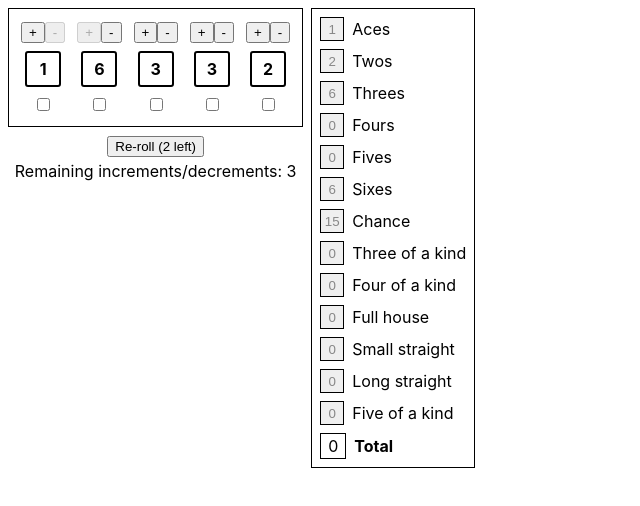
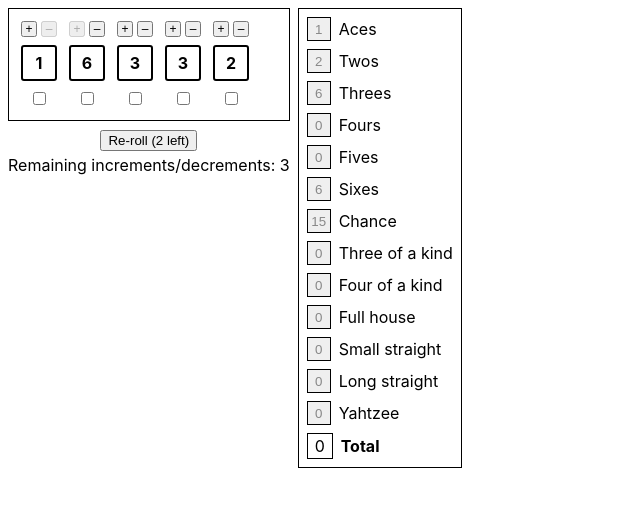
Before and after one commit to nick-hiebl/yahtz-like, a React (Create React App) app: page / in a window 1280 px wide. Shown: the top 506 px of the page, without its empty margins (0-640 px from the left). Built offline with nearby package versions, Linux system fonts and the light colour scheme; the HTML template or start-up script is replaced by a standard one.

Commit message:
Overhaul to keep faces as objects instead of ints

```diff
--- a/src/Game.css
+++ b/src/Game.css
@@ -82,7 +82,21 @@
     padding: 0;
 }
 
-.target-score.placeholder:hover {
+button.target-score.placeholder:hover {
     color: #44f;
     font-weight: bold;
 }
+
+.inc-dec {
+    display: flex;
+    flex-direction: row;
+    gap: 4px;
+}
+
+.inc-dec-button {
+    padding: 0;
+    width: 16px;
+    height: 16px;
+    line-height: 12px;
+    font-size: 12px;
+}
--- a/src/Game.tsx
+++ b/src/Game.tsx
@@ -1,4 +1,4 @@
-import { useState } from 'react';
+import { JSX, useState } from 'react';
 
 import './Game.css';
 
@@ -6,10 +6,28 @@
 const DICE_MAX_FACE = 6;
 const INITIAL_REROLLS = 2;
 
-type Value = number;
+type NumberValue = { type: 'number'; value: number };
+
+type Value =
+    | NumberValue
+    | { type: 'wild' };
+
+function isNumberValue(value: Value): value is NumberValue {
+    return value.type === 'number';
+}
+
+const ValueComponent = (props: Value): JSX.Element => {
+    if (isNumberValue(props)) {
+        return <span>{props.value}</span>;
+    } else if (props.type === 'wild') {
+        return <span>W</span>;
+    }
+
+    return <span>???</span>;
+};
 
 const getRandomValue = (): Value => {
-    return Math.floor(Math.random() * DICE_MAX_FACE + 1);
+    return { type: 'number', value: Math.floor(Math.random() * DICE_MAX_FACE + 1) };
 };
 
 type Target = {
@@ -20,27 +38,31 @@
     score?: number;
 };
 
-function countValue(targetValue: Value) {
+function countValue(targetValue: number) {
     return (values: Value[]): number => {
-        return values.filter(v => v === targetValue).length * targetValue;
+        return values.filter(v => v.type === 'number' && v.value === targetValue).length * targetValue;
     };
 }
 
 function hasNOfAKind(count: number, values: Value[]) {
-    const countMap: Record<Value, number> = {};
+    const countMap: Record<number, number> = {};
 
     for (const value of values) {
-        countMap[value] = (countMap[value] ?? 0) + 1;
+        if (value.type === 'number') {
+            countMap[value.value] = (countMap[value.value] ?? 0) + 1;
+        }
     }
 
     return Math.max(...Object.values(countMap)) >= count;
 }
 
 function hasFullHouse(values: Value[]) {
-    const countMap: Record<Value, number> = {};
+    const countMap: Record<number, number> = {};
 
     for (const value of values) {
-        countMap[value] = (countMap[value] ?? 0) + 1;
+        if (value.type === 'number') {
+            countMap[value.value] = (countMap[value.value] ?? 0) + 1;
+        }
     }
 
     const countSet = new Set(Object.values(countMap));
@@ -49,7 +71,7 @@
 }
 
 function hasRunOfLength(length: number, values: Value[]) {
-    const simpleValues = Array.from(new Set(values));
+    const simpleValues = Array.from(new Set(values.filter(isNumberValue).map(v => v.value)));
     simpleValues.sort((a, b) => a - b);
 
     let runLength = 0;
@@ -67,11 +89,15 @@
     return maxLengthFound >= length;
 }
 
-function sum(values: Value[]) {
-    return values.reduce((a, b) => a + b, 0);
+function sumValues(values: Value[]) {
+    return values.reduce((total: number, value: Value) => total + (isNumberValue(value) ? value.value : 0), 0);
 }
 
-const DEFAULT_TARGETS: Target[] = [
+function sum(values: number[]) {
+    return values.reduce((total: number, thisNumber: number) => total + thisNumber, 0);
+}
+
+const FULL_YAHTZEE_GAME: Target[] = [
     {
         id: 'ones',
         name: 'Aces',
@@ -105,17 +131,17 @@
     {
         id: 'chance',
         name: 'Chance',
-        scorer: values => sum(values),
+        scorer: values => sumValues(values),
     },
     {
         id: 'three-of-a-kind',
         name: 'Three of a kind',
-        scorer: values => hasNOfAKind(3, values) ? sum(values) : 0,
+        scorer: values => hasNOfAKind(3, values) ? sumValues(values) : 0,
     },
     {
         id: 'four-of-a-kind',
         name: 'Four of a kind',
-        scorer: values => hasNOfAKind(4, values) ? sum(values) : 0,
+        scorer: values => hasNOfAKind(4, values) ? sumValues(values) : 0,
     },
     {
         id: 'full-house',
@@ -134,7 +160,7 @@
     },
     {
         id: 'five-of-a-kind',
-        name: 'Five of a kind',
+        name: 'Yahtzee',
         scorer: values => hasNOfAKind(5, values) ? 50 : 0,
     },
 ];
@@ -144,14 +170,14 @@
 export const Game = () => {
     const [incsLeft, setIncsLeft] = useState(DEFAULT_INCS);
     const [rerollsLeft, setRerollsLeft] = useState(INITIAL_REROLLS);
-    const [rolls, setRolls] = useState(() => {
+    const [rolls, setRolls] = useState<Value[]>(() => {
         return new Array(NUM_DICE).fill(0).map(getRandomValue);
     });
 
     const [locks, setLocks] = useState(new Array(NUM_DICE).fill(false));
 
-    const [targets, setTargets] = useState(() => {
-        return DEFAULT_TARGETS.slice().map(v => ({ ...v }));
+    const [targets, setTargets] = useState<Target[]>(() => {
+        return FULL_YAHTZEE_GAME.slice().map(v => ({ ...v }));
     });
 
     const reroll = () => {
@@ -192,25 +218,37 @@
                         <div className="dice-and-lock" key={index}>
                             <div className="inc-dec">
                                 <button
-                                    disabled={isCompleted || incsLeft <= 0 || value === DICE_MAX_FACE || locks[index]}
+                                    className="inc-dec-button"
+                                    disabled={isCompleted || incsLeft <= 0 || !isNumberValue(value) || value.value === DICE_MAX_FACE || locks[index]}
                                     onClick={() => {
-                                        setRolls(currentRolls => currentRolls.map((rollValue, rollIndex) => index === rollIndex ? rollValue + 1 : rollValue));
+                                        if (!isNumberValue(value)) {
+                                            return;
+                                        }
+
+                                        setRolls(currentRolls => currentRolls.map((rollValue, rollIndex) => index === rollIndex ? { ...value, value: value.value + 1 } : rollValue));
                                         setIncsLeft(currentIncsLeft => currentIncsLeft - 1);
                                     }}
                                 >
                                     +
                                 </button>
                                 <button
-                                    disabled={isCompleted || incsLeft <= 0 || value === 1 || locks[index]}
+                                    className="inc-dec-button"
+                                    disabled={isCompleted || incsLeft <= 0 || !isNumberValue(value) || value.value === 1 || locks[index]}
                                     onClick={() => {
-                                        setRolls(currentRolls => currentRolls.map((rollValue, rollIndex) => index === rollIndex ? rollValue - 1 : rollValue));
+                                        if (!isNumberValue(value)) {
+                                            return;
+                                        }
+
+                                        setRolls(currentRolls => currentRolls.map((rollValue, rollIndex) => index === rollIndex ? { ...value, value: value.value - 1 } : rollValue));
                                         setIncsLeft(currentIncsLeft => currentIncsLeft - 1);
                                     }}
                                 >
-                                    -
+                                    –
                                 </button>
                             </div>
-                            <div className="dice-value" key={index}>{value}</div>
+                            <div className="dice-value" key={index}>
+                                <ValueComponent {...value} />
+                            </div>
                             <input
                                 disabled={isCompleted}
                                 checked={locks[index]}
@@ -234,7 +272,7 @@
                 {targets.map(target => (
                     <div className="target" key={target.id}>
                         <div className="target-info">
-                            {target.score ? (
+                            {target.result ? (
                                 <div className="target-score">{target.score}</div>
                             ) : (
                                 <button className="target-score placeholder" onClick={() => lockTarget(target.id)}>
@@ -246,7 +284,9 @@
                         {target.result && (
                             <div>
                                 {target.result.map((value, index) => (
-                                    <div className="dice-value" key={index}>{value}</div>
+                                    <div className="dice-value" key={index}>
+                                        <ValueComponent {...value} />
+                                    </div>
                                 ))}
                             </div>
                         )}
```
